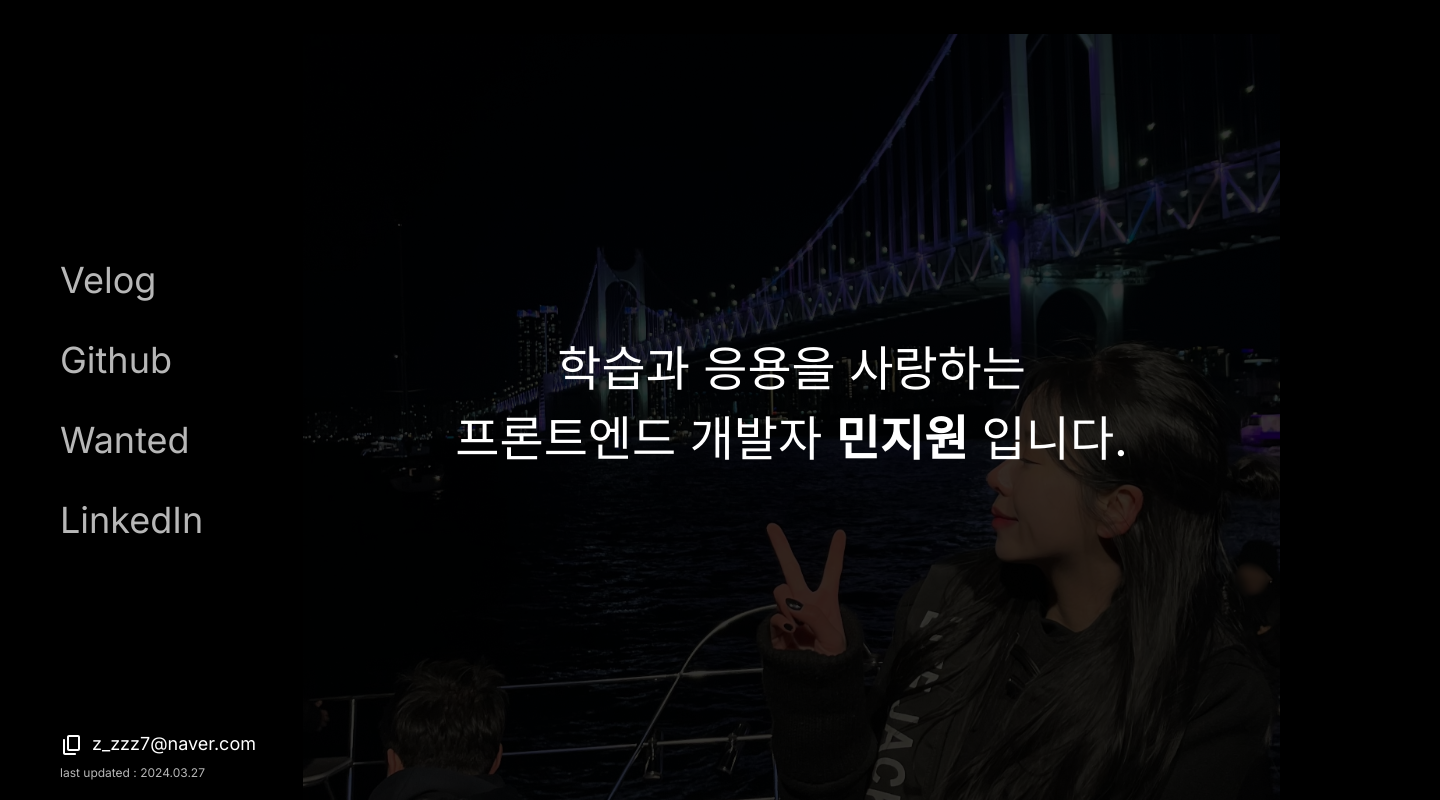
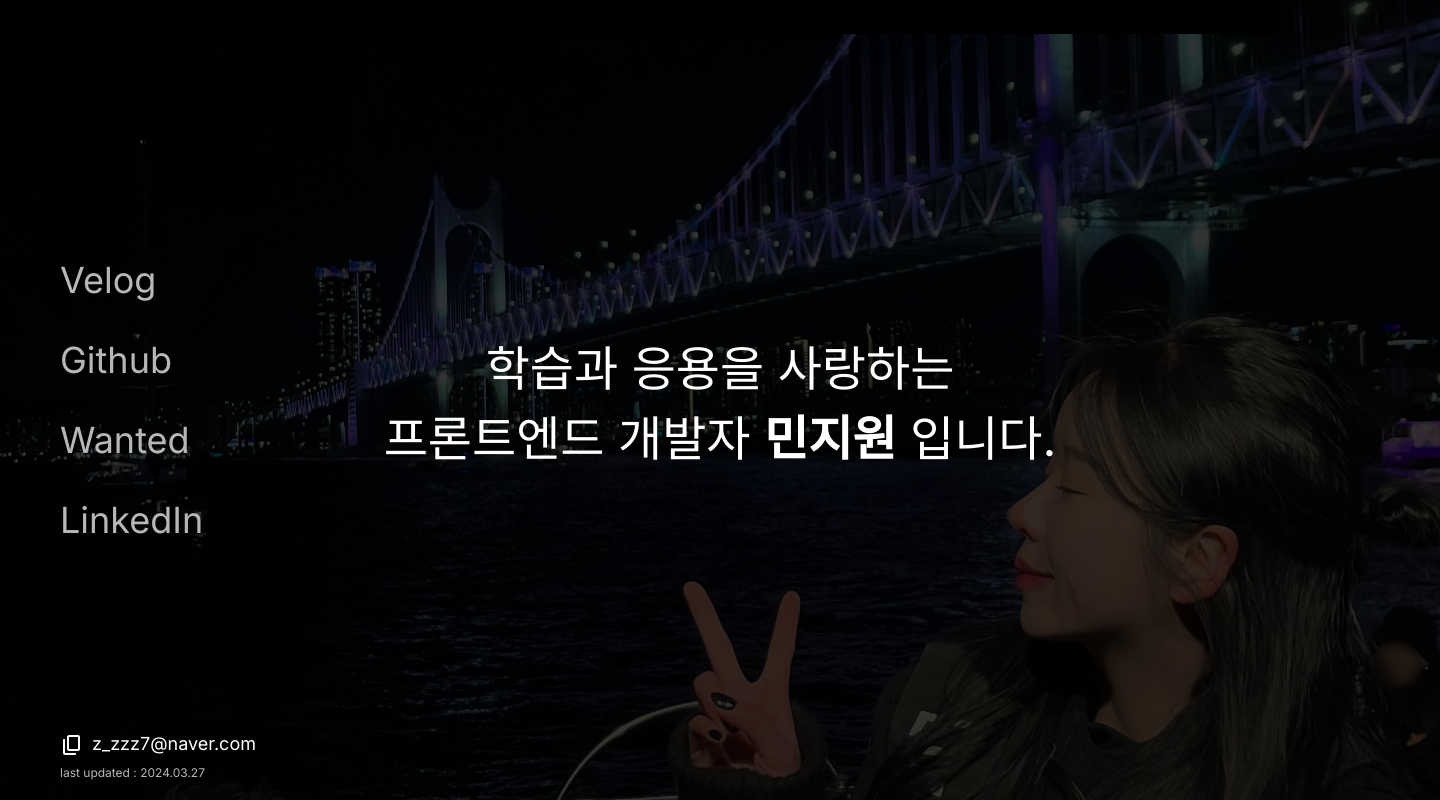
Before and after one commit to JIWON-MIN/portfolio-renewal, a Next.js app: page / in a window 1280 px wide. Shown: the whole page, 1440 px wide, since content can reach past the window. Built offline with nearby package versions, Linux system fonts and the light colour scheme.

Commit message:
1440px 기준으로 배치되도록 수정

```diff
--- a/app/components/screen/landing/styles.module.scss
+++ b/app/components/screen/landing/styles.module.scss
@@ -1,8 +1,5 @@
 .landing {
-  display: flex;
-  justify-content: center;
-  align-items: center;
-  width: 100vw;
+  width: 100%;
   height: 100vh;
   overflow-y: hidden;
 
@@ -55,7 +52,10 @@
   }
 
   .background {
-    position: relative;
+    position: absolute;
+    top: 0;
+    left: 0;
+    z-index: -1;
     display: flex;
     justify-content: center;
     align-items: center;
@@ -164,9 +164,17 @@
 
 .landingFadeOut {
   height: 300vh;
-  width: 100vw;
+  width: 100%;
 
   .content {
-    position: fixed;
+    width: 1440px;
+    position: sticky;
+    top: 0;
+    right: 0;
+    bottom: 0;
+    left: 0;
+    display: flex;
+    justify-content: center;
+    align-items: center;
   }
 }
--- a/app/components/screen/opening/Opening.tsx
+++ b/app/components/screen/opening/Opening.tsx
@@ -10,11 +10,17 @@ export default function Opening() {
     document.body.style.position = "relative";
     document.body.style.overflow = "hidden";
     document.body.style.height = "100vh";
+    document.body.style.width = "100vw";
+
+    setTimeout(() => {
+      document.body.style.width = "1440px";
+    }, 2000);
 
     setTimeout(() => {
       document.body.style.position = "static";
       document.body.style.overflow = "unset";
       document.body.style.height = "unset";
+      document.body.style.width = "1440px";
     }, 6000);
   }, []);
 
--- a/app/components/screen/opening/styles.module.scss
+++ b/app/components/screen/opening/styles.module.scss
@@ -1,5 +1,6 @@
 .opening {
-  position: absolute;
+  position: fixed;
+  left: 0;
   bottom: 0;
   z-index: 999;
 
@@ -14,7 +15,6 @@
   animation-name: slideFromBottom;
   animation-delay: 4s;
   animation-duration: 2s;
-  animation-duration: leaner;
   animation-iteration-count: 1;
   animation-direction: alternate;
   animation-fill-mode: forwards;
@@ -35,7 +35,7 @@
   .animationBox {
     position: absolute;
     top: 0;
-    width: 50vw;
+    width: 50%;
     height: 100vh;
     mix-blend-mode: difference;
 
@@ -57,7 +57,7 @@
 
     @keyframes slideFromLeft {
       0% {
-        left: -50vw;
+        left: -50%;
       }
       100% {
         left: 0;
@@ -66,7 +66,7 @@
 
     @keyframes slideFromRight {
       0% {
-        right: -50vw;
+        right: -50%;
       }
       100% {
         right: 0;
--- a/app/globals.css
+++ b/app/globals.css
@@ -14,14 +14,15 @@
 
 html,
 body {
-  max-width: 100vw;
   overflow-x: scroll;
-  margin: 0;
   background-color: black;
 }
 
 body {
+  width: 1440px;
+  margin: 0 auto;
   color: white;
+  position: relative;
 }
 
 a {
```
